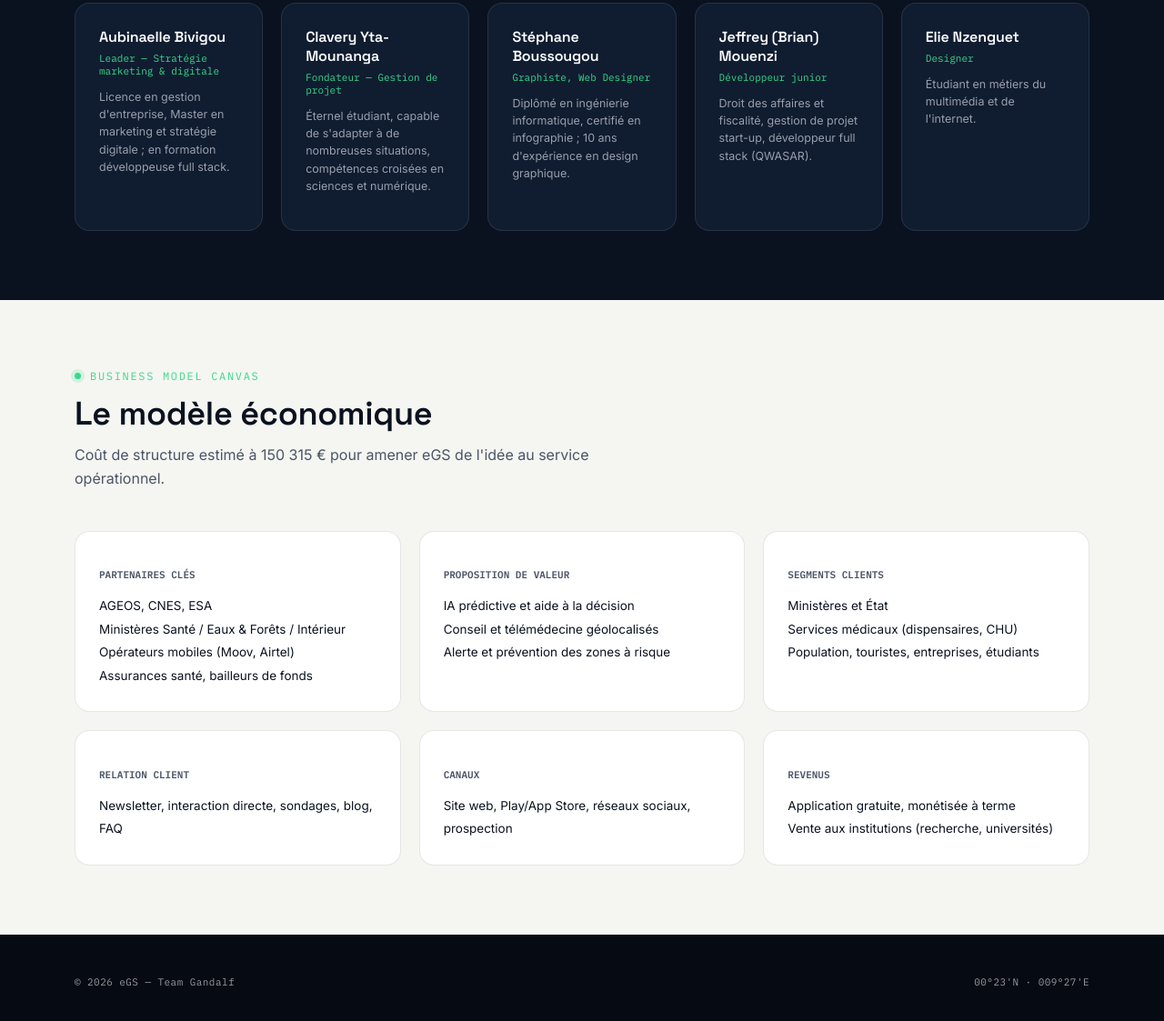
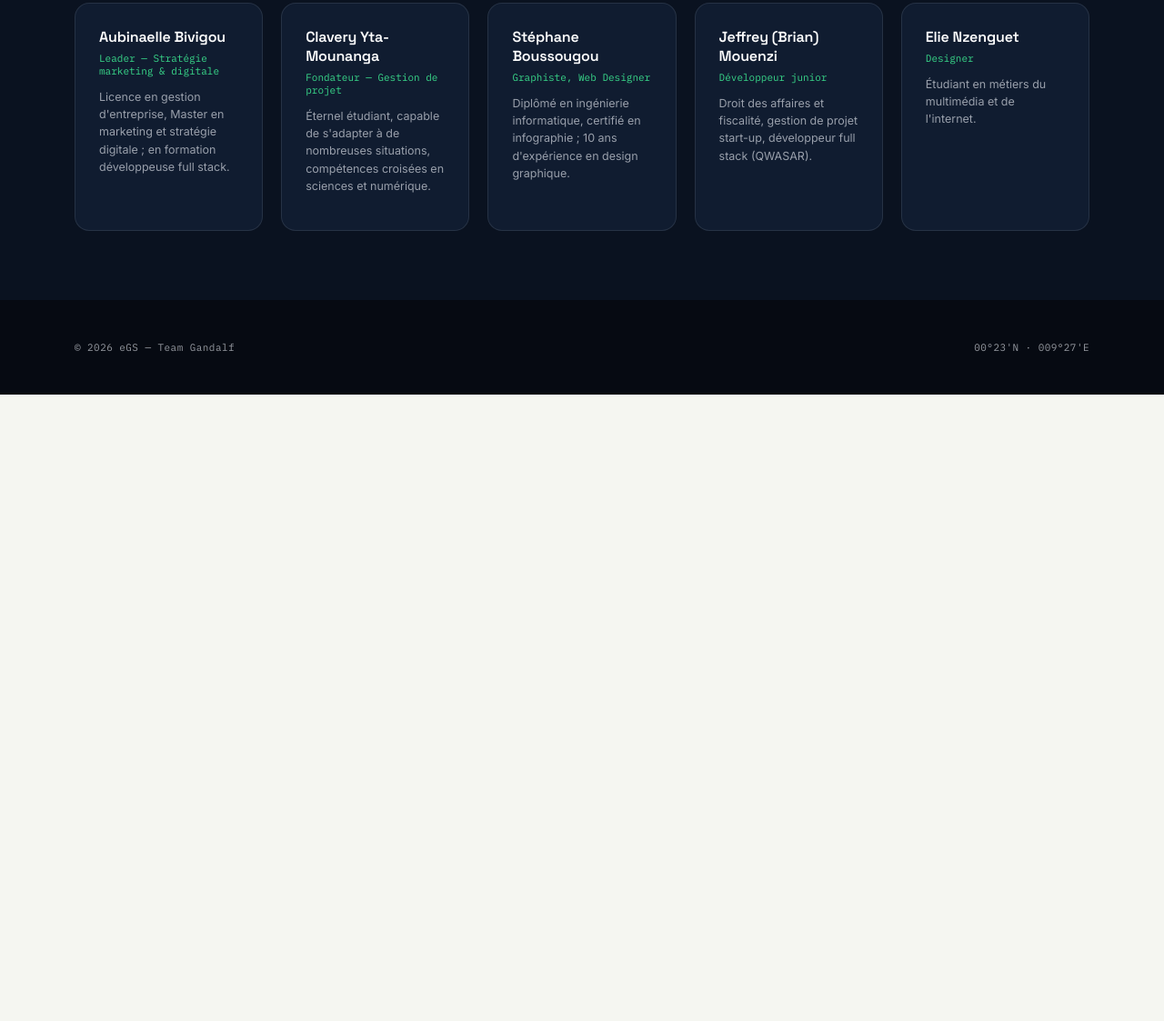
Before and after one commit to Keffrey93/egs-site, a plain HTML site: page equipe.html in a window 1280 px wide. Shown: the part 421-1544 px from the top of the page at 91% size. After the commit the page ends 855 px from the top, so only its background shows below. Drawn offline with Linux system fonts and the light colour scheme.

Commit message:
retrait de la section business model canvas

```diff
--- a/equipe.html
+++ b/equipe.html
@@ -3,7 +3,9 @@
 <head>
 <meta charset="UTF-8" />
 <meta name="viewport" content="width=device-width, initial-scale=1.0" />
-<title>Équipe &amp; modèle économique — eGS</title>
+<script src="assets/config.js"></script>
+<script src="assets/session.js" defer></script>
+<title>Équipe — eGS</title>
 <style>
 @import url('https://fonts.googleapis.com/css2?family=Space+Grotesk:wght@400;500;600;700&family=Inter:wght@400;500;600;700&family=IBM+Plex+Mono:wght@400;500;600&display=swap');
 
@@ -150,8 +152,9 @@ footer.site a:hover{color:#fff;}
       <li><a href="teleconsultation.html">Téléconsultation</a></li>
       <li><a href="assistance.html">Alertes</a></li>
       <li><a href="equipe.html" class="active">Équipe</a></li>
+      <li id="nav-login-item" style="display:none;"><a href="connexion.html">Connexion</a></li>
     </ul>
-    <a class="nav-cta" href="inscription.html">S'inscrire</a>
+    <a class="nav-cta" id="nav-cta" href="inscription.html">S'inscrire</a>
   </div>
 </nav>
 
@@ -195,45 +198,6 @@ footer.site a:hover{color:#fff;}
   </div>
 </section>
 
-<section class="bg-paper">
-  <div class="wrap">
-    <div class="eyebrow">Business Model Canvas</div>
-    <div class="section-head"><h2>Le modèle économique</h2><p>Coût de structure estimé à 150 315 € pour amener eGS de l'idée au service opérationnel.</p></div>
-    <div class="grid grid-3">
-      <div class="card">
-        <h4 class="mono" style="font-size:11px;text-transform:uppercase;color:var(--ink-soft);">Partenaires clés</h4>
-        <ul style="margin-top:10px;font-size:13.5px;line-height:1.9;">
-          <li>AGEOS, CNES, ESA</li><li>Ministères Santé / Eaux &amp; Forêts / Intérieur</li><li>Opérateurs mobiles (Moov, Airtel)</li><li>Assurances santé, bailleurs de fonds</li>
-        </ul>
-      </div>
-      <div class="card">
-        <h4 class="mono" style="font-size:11px;text-transform:uppercase;color:var(--ink-soft);">Proposition de valeur</h4>
-        <ul style="margin-top:10px;font-size:13.5px;line-height:1.9;">
-          <li>IA prédictive et aide à la décision</li><li>Conseil et télémédecine géolocalisés</li><li>Alerte et prévention des zones à risque</li>
-        </ul>
-      </div>
-      <div class="card">
-        <h4 class="mono" style="font-size:11px;text-transform:uppercase;color:var(--ink-soft);">Segments clients</h4>
-        <ul style="margin-top:10px;font-size:13.5px;line-height:1.9;">
-          <li>Ministères et État</li><li>Services médicaux (dispensaires, CHU)</li><li>Population, touristes, entreprises, étudiants</li>
-        </ul>
-      </div>
-      <div class="card">
-        <h4 class="mono" style="font-size:11px;text-transform:uppercase;color:var(--ink-soft);">Relation client</h4>
-        <ul style="margin-top:10px;font-size:13.5px;line-height:1.9;"><li>Newsletter, interaction directe, sondages, blog, FAQ</li></ul>
-      </div>
-      <div class="card">
-        <h4 class="mono" style="font-size:11px;text-transform:uppercase;color:var(--ink-soft);">Canaux</h4>
-        <ul style="margin-top:10px;font-size:13.5px;line-height:1.9;"><li>Site web, Play/App Store, réseaux sociaux, prospection</li></ul>
-      </div>
-      <div class="card">
-        <h4 class="mono" style="font-size:11px;text-transform:uppercase;color:var(--ink-soft);">Revenus</h4>
-        <ul style="margin-top:10px;font-size:13.5px;line-height:1.9;"><li>Application gratuite, monétisée à terme</li><li>Vente aux institutions (recherche, universités)</li></ul>
-      </div>
-    </div>
-  </div>
-</section>
-
 <footer class="site">
   <div class="wrap"><p>© 2026 eGS — Team Gandalf</p><p>00°23'N · 009°27'E</p></div>
 </footer>
```
